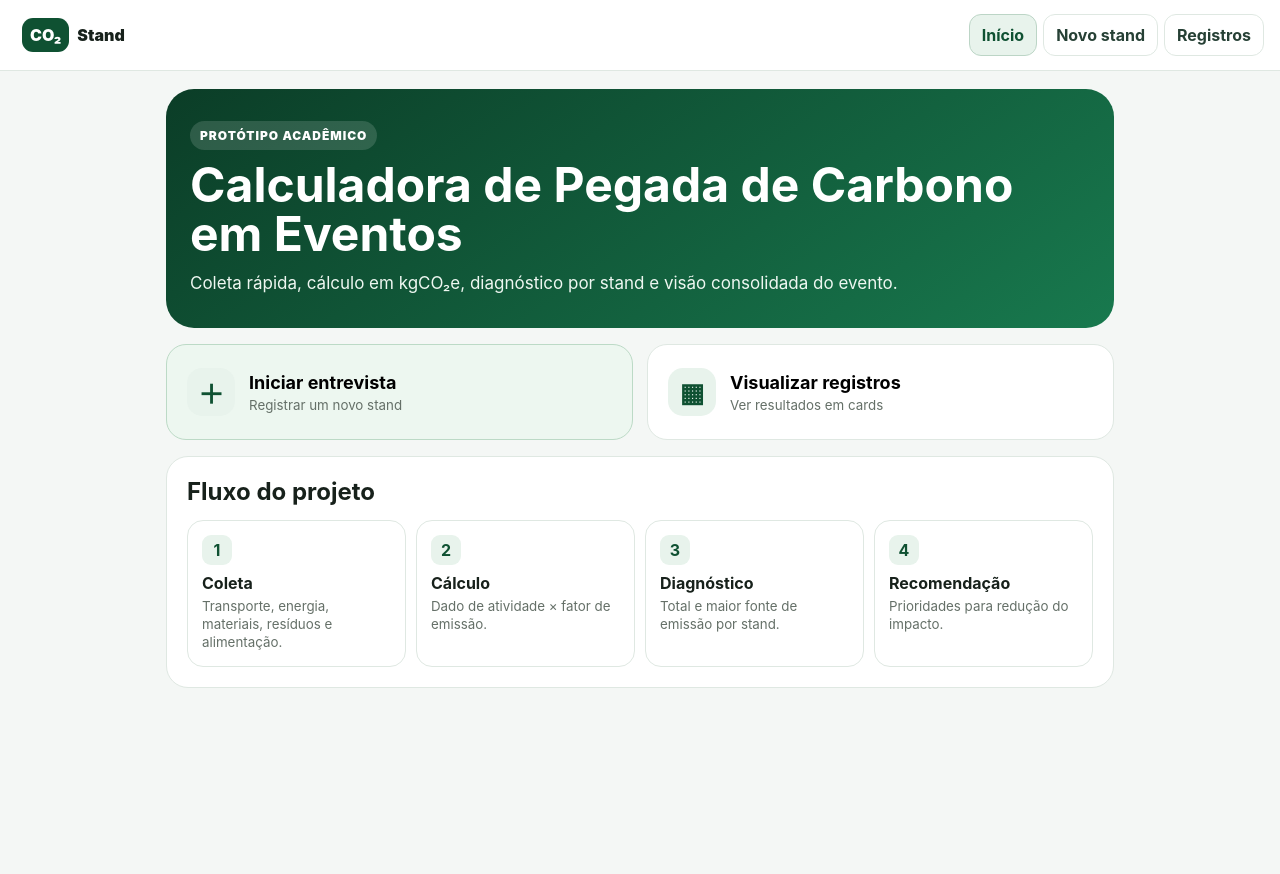
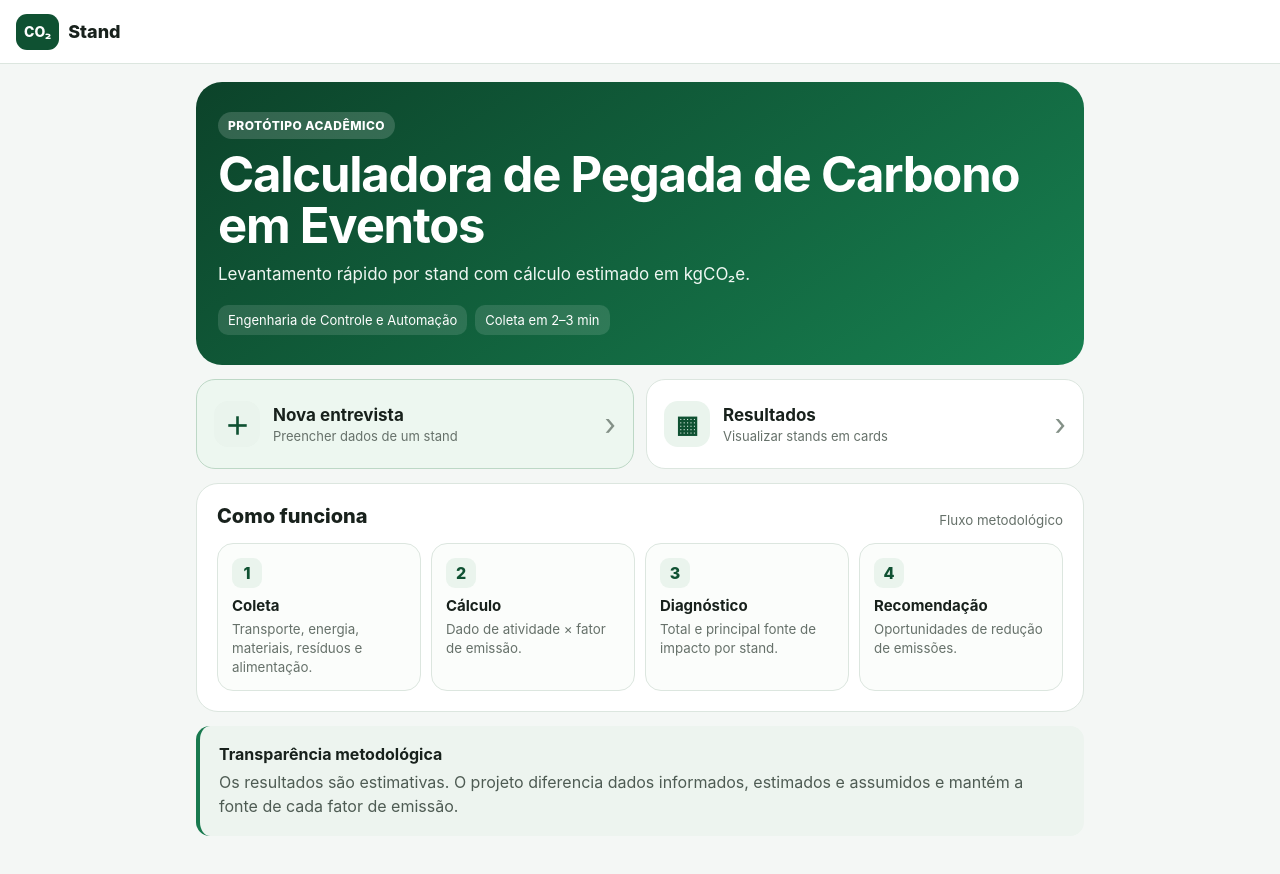
Before and after one commit to AllanViniciusSouza/-co2-stand, a plain HTML site: page index.html in a window 1280 px wide. Before the commit the page ends 800 px from the top, so only its background shows below. Drawn offline with Linux system fonts and the light colour scheme.

Commit message:
Add files via upload

```diff
--- a/config.js
+++ b/config.js
@@ -1,7 +1,7 @@
 window.CO2_STAND_CONFIG = {
-  recordsApiUrl: "",
+  recordsApiUrl: "https://script.google.com/macros/s/AKfycbyJy1cnxIOtoULiSJOzVn9tL5zUAQCf2zd0t5kiDRD3BtcJDAIUcHmxHkpTSNH70nUf/exec",
   demoRecords: [
-    { id:"ST-001", empresa:"Empresa teste", stand:"1", total:3.321, maiorFonte:"Transporte" },
-    { id:"ST-002", empresa:"Empresa teste 2", stand:"2", total:0.632, maiorFonte:"Transporte" }
+    { id: "ST-001", empresa: "Empresa teste", stand: "1", total: 3.321, maiorFonte: "Transporte" },
+    { id: "ST-002", empresa: "Empresa teste 2", stand: "2", total: 0.632, maiorFonte: "Transporte" }
   ]
 };
--- a/index.html
+++ b/index.html
@@ -2,100 +2,67 @@
 <html lang="pt-BR">
 <head>
   <meta charset="utf-8">
-  <meta name="viewport" content="width=device-width,initial-scale=1,viewport-fit=cover">
+  <meta name="viewport" content="width=device-width, initial-scale=1, viewport-fit=cover">
   <meta name="theme-color" content="#0f5132">
   <title>CO₂ Stand</title>
   <link rel="stylesheet" href="styles.css">
 </head>
 <body>
-  <header class="topbar">
-    <button id="homeBtn" class="brand" type="button" aria-label="Voltar ao início">
-      <span class="brand-mark">CO₂</span><span>Stand</span>
-    </button>
-    <nav>
-      <button class="nav-btn active" data-view="home" type="button">Início</button>
-      <button class="nav-btn" data-view="form" type="button">Novo stand</button>
-      <button class="nav-btn" data-view="records" type="button">Registros</button>
-    </nav>
+<header class="site-header">
+  <a class="brand" href="index.html">
+    <span class="brand-badge">CO₂</span>
+    <span>Stand</span>
+  </a>
 </header>
 
-  <main class="shell">
-    <section id="view-home" class="view active">
-      <div class="hero">
+<main class="page">
+  <section class="hero">
     <div class="eyebrow">Protótipo acadêmico</div>
     <h1>Calculadora de Pegada de Carbono em Eventos</h1>
-        <p>Coleta rápida, cálculo em kgCO₂e, diagnóstico por stand e visão consolidada do evento.</p>
-      </div>
-
-      <div class="home-actions">
-        <button class="action-card primary-card" data-go="form" type="button">
-          <span class="icon">＋</span>
-          <span><strong>Iniciar entrevista</strong><small>Registrar um novo stand</small></span>
-        </button>
-        <button class="action-card" data-go="records" type="button">
-          <span class="icon">▦</span>
-          <span><strong>Visualizar registros</strong><small>Ver resultados em cards</small></span>
-        </button>
-      </div>
-
-      <div class="flow-card">
-        <h2>Fluxo do projeto</h2>
-        <div class="flow">
-          <div><b>1</b><strong>Coleta</strong><small>Transporte, energia, materiais, resíduos e alimentação.</small></div>
-          <div><b>2</b><strong>Cálculo</strong><small>Dado de atividade × fator de emissão.</small></div>
-          <div><b>3</b><strong>Diagnóstico</strong><small>Total e maior fonte de emissão por stand.</small></div>
-          <div><b>4</b><strong>Recomendação</strong><small>Prioridades para redução do impacto.</small></div>
-        </div>
+    <p>Levantamento rápido por stand com cálculo estimado em kgCO₂e.</p>
+    <div class="hero-meta">
+      <span>Engenharia de Controle e Automação</span>
+      <span>Coleta em 2–3 min</span>
     </div>
   </section>
 
-    <section id="view-form" class="view">
-      <div class="section-head">
+  <section class="quick-actions">
+    <a class="quick-card primary" href="formulario.html">
+      <span class="quick-icon">＋</span>
       <div>
-          <span class="eyebrow dark">Coleta de campo</span>
-          <h2>Novo stand</h2>
+        <strong>Nova entrevista</strong>
+        <small>Preencher dados de um stand</small>
       </div>
-        <button class="back-btn" data-go="home" type="button">← Voltar ao início</button>
+      <span class="arrow">›</span>
+    </a>
+
+    <a class="quick-card" href="registros.html">
+      <span class="quick-icon">▦</span>
+      <div>
+        <strong>Resultados</strong>
+        <small>Visualizar stands em cards</small>
       </div>
-      <div class="iframe-card">
-        <iframe id="formFrame"
-          title="Formulário CO₂ Stand"
-          src="https://docs.google.com/forms/d/e/1FAIpQLSfuFohqosGGznFay9a0uaiHqSjnsMsaugek7HvO_qx8CaDmSg/viewform?embedded=true"
-          loading="lazy">Carregando…</iframe>
+      <span class="arrow">›</span>
+    </a>
+  </section>
+
+  <section class="section-card">
+    <div class="section-title">
+      <span>Como funciona</span>
+      <small>Fluxo metodológico</small>
     </div>
-      <div class="bottom-actions">
-        <button class="back-btn full" data-go="home" type="button">← Voltar ao início</button>
+    <div class="steps">
+      <div class="step"><span>1</span><strong>Coleta</strong><small>Transporte, energia, materiais, resíduos e alimentação.</small></div>
+      <div class="step"><span>2</span><strong>Cálculo</strong><small>Dado de atividade × fator de emissão.</small></div>
+      <div class="step"><span>3</span><strong>Diagnóstico</strong><small>Total e principal fonte de impacto por stand.</small></div>
+      <div class="step"><span>4</span><strong>Recomendação</strong><small>Oportunidades de redução de emissões.</small></div>
     </div>
   </section>
 
-    <section id="view-records" class="view">
-      <div class="section-head">
-        <div>
-          <span class="eyebrow dark">Resultados</span>
-          <h2>Registros dos stands</h2>
-        </div>
-        <button class="back-btn" data-go="home" type="button">← Voltar ao início</button>
-      </div>
-
-      <div id="recordSummary" class="summary-grid"></div>
-      <div class="record-toolbar">
-        <span id="recordStatus">Carregando registros…</span>
-        <button id="refreshBtn" type="button" class="small-btn">Atualizar</button>
-      </div>
-      <div id="recordList" class="records-grid" aria-live="polite"></div>
-
-      <div id="apiHelp" class="help-card hidden">
-        <strong>Integração pendente</strong>
-        <p>O visual de cards está pronto. Para atualizar automaticamente com novos envios, publique o Apps Script incluído no pacote e cole a URL em <code>config.js</code>.</p>
-      </div>
-
-      <div class="bottom-actions">
-        <button class="back-btn full" data-go="home" type="button">← Voltar ao início</button>
-      </div>
+  <section class="method-note">
+    <strong>Transparência metodológica</strong>
+    <p>Os resultados são estimativas. O projeto diferencia dados informados, estimados e assumidos e mantém a fonte de cada fator de emissão.</p>
   </section>
 </main>
-
-  <script src="config.js"></script>
-  <script src="app.js"></script>
 </body>
 </html>
--- a/styles.css
+++ b/styles.css
@@ -1,15 +1,37 @@
-:root{--green:#0f5132;--green2:#17784d;--ink:#17211b;--muted:#657068;--bg:#f4f7f5;--card:#fff;--line:#dfe8e2}
-*{box-sizing:border-box}html{scroll-behavior:smooth}body{margin:0;font-family:-apple-system,BlinkMacSystemFont,"Segoe UI",Roboto,Arial,sans-serif;background:var(--bg);color:var(--ink)}
-button{font:inherit}.topbar{position:sticky;top:0;z-index:20;display:flex;justify-content:space-between;align-items:center;gap:12px;padding:12px 16px;background:rgba(255,255,255,.96);border-bottom:1px solid var(--line);backdrop-filter:blur(10px)}
-.brand{border:0;background:transparent;display:flex;align-items:center;gap:8px;font-weight:900;color:var(--ink);cursor:pointer;padding:6px}.brand-mark{display:grid;place-items:center;background:var(--green);color:#fff;border-radius:11px;padding:7px 8px}
-nav{display:flex;gap:6px;overflow-x:auto}.nav-btn,.back-btn,.small-btn{border:1px solid var(--line);background:#fff;border-radius:12px;padding:10px 12px;font-weight:750;color:#264035;cursor:pointer}.nav-btn.active{background:#e8f3ec;color:var(--green);border-color:#bcd5c6}
-.shell{max-width:980px;margin:auto;padding:18px 16px 48px}.view{display:none}.view.active{display:block}
-.hero{background:linear-gradient(145deg,#0b3d27,#18794e);color:white;border-radius:28px;padding:32px 24px}.hero h1{font-size:clamp(30px,7vw,48px);line-height:1.03;margin:10px 0 12px}.hero p{font-size:17px;line-height:1.5;max-width:720px;margin:0;color:#eef7f1}
-.eyebrow{display:inline-block;font-size:12px;font-weight:900;letter-spacing:.08em;text-transform:uppercase;background:rgba(255,255,255,.14);padding:7px 10px;border-radius:999px}.eyebrow.dark{background:#e7f1ea;color:var(--green)}
-.home-actions{display:grid;grid-template-columns:1fr 1fr;gap:14px;margin-top:16px}.action-card{display:flex;gap:14px;align-items:center;text-align:left;border:1px solid var(--line);background:#fff;border-radius:20px;padding:20px;min-height:96px;cursor:pointer}.action-card.primary-card{background:#edf7f0;border-color:#bcdac6}.action-card .icon{display:grid;place-items:center;width:48px;height:48px;border-radius:15px;background:#e8f3ec;color:var(--green);font-size:26px;font-weight:800}.action-card strong{display:block;font-size:18px}.action-card small{display:block;color:var(--muted);margin-top:4px}
-.flow-card,.iframe-card,.help-card{background:#fff;border:1px solid var(--line);border-radius:22px;padding:20px;margin-top:16px}.flow-card h2{margin:0 0 14px}.flow{display:grid;grid-template-columns:repeat(4,1fr);gap:10px}.flow div{border:1px solid var(--line);border-radius:16px;padding:14px}.flow b{display:grid;place-items:center;width:30px;height:30px;border-radius:9px;background:#e8f3ec;color:var(--green);margin-bottom:8px}.flow strong,.flow small{display:block}.flow small{margin-top:5px;color:var(--muted);line-height:1.35}
-.section-head{display:flex;align-items:center;justify-content:space-between;gap:12px;margin-bottom:12px}.section-head h2{margin:5px 0 0;font-size:28px}.iframe-card{padding:6px;overflow:hidden}.iframe-card iframe{display:block;width:100%;height:78rem;border:0;border-radius:17px;background:#fff}.bottom-actions{margin-top:14px}.back-btn.full{width:100%;min-height:48px}
-.summary-grid{display:grid;grid-template-columns:repeat(4,1fr);gap:10px}.summary-card{background:#fff;border:1px solid var(--line);border-radius:17px;padding:14px}.summary-card small{display:block;color:var(--muted);font-weight:700}.summary-card strong{display:block;font-size:22px;margin-top:5px;color:var(--green)}
-.record-toolbar{display:flex;justify-content:space-between;align-items:center;gap:10px;margin:16px 0 10px;color:var(--muted);font-size:14px}.records-grid{display:grid;grid-template-columns:repeat(2,1fr);gap:12px}.record-card{background:#fff;border:1px solid var(--line);border-radius:20px;padding:18px}.record-card .record-top{display:flex;justify-content:space-between;gap:10px;align-items:flex-start}.record-id{font-size:12px;font-weight:900;color:var(--green);background:#e9f4ed;border-radius:999px;padding:6px 9px}.record-card h3{margin:10px 0 3px;font-size:19px}.record-card .stand{color:var(--muted);font-size:14px}.metric{display:flex;justify-content:space-between;gap:8px;border-top:1px solid #edf1ee;padding-top:10px;margin-top:12px}.metric span{color:var(--muted)}.metric strong{color:var(--ink)}.dominant{display:inline-block;margin-top:12px;background:#f3f6f4;border-radius:10px;padding:7px 9px;font-size:13px;color:#455149}.help-card{color:#4b5750}.help-card p{margin:6px 0 0;line-height:1.45}.hidden{display:none}
-@media(max-width:720px){.topbar{align-items:flex-start}.brand span:last-child{display:none}.nav-btn{padding:9px 10px;font-size:13px}.home-actions,.summary-grid,.records-grid{grid-template-columns:1fr}.flow{grid-template-columns:1fr 1fr}.section-head{align-items:flex-start}.section-head .back-btn{display:none}.iframe-card iframe{height:82rem}}
-@media(max-width:420px){.flow{grid-template-columns:1fr}.hero{padding:26px 18px;border-radius:22px}.shell{padding-left:12px;padding-right:12px}}
+:root{
+  --green:#0f5132;
+  --green2:#18794e;
+  --green-soft:#eaf4ed;
+  --bg:#f4f7f5;
+  --card:#ffffff;
+  --text:#18211c;
+  --muted:#66716a;
+  --line:#dce6df;
+}
+*{box-sizing:border-box}
+html{background:var(--bg)}
+body{margin:0;font-family:-apple-system,BlinkMacSystemFont,"Segoe UI",Roboto,Arial,sans-serif;color:var(--text);background:var(--bg);-webkit-font-smoothing:antialiased}
+a{text-decoration:none;color:inherit}button{font:inherit}
+.site-header{position:sticky;top:0;z-index:30;height:64px;display:flex;align-items:center;padding:0 16px;background:rgba(255,255,255,.96);border-bottom:1px solid var(--line);backdrop-filter:blur(12px)}
+.site-header.inner{justify-content:space-between}.brand{display:inline-flex;align-items:center;gap:9px;font-weight:850;font-size:18px}.brand-badge{display:grid;place-items:center;min-width:42px;height:36px;padding:0 8px;border-radius:11px;background:var(--green);color:white;font-size:14px}
+.back-link{min-width:78px;font-weight:750;color:var(--green)}.page-title{font-weight:800}.header-spacer{width:78px}
+.page{max-width:920px;margin:0 auto;padding:18px 16px 48px}
+.hero{border-radius:26px;padding:30px 22px;color:white;background:linear-gradient(145deg,#0c432a,#178050)}
+.hero h1{margin:11px 0 10px;font-size:clamp(31px,7vw,49px);line-height:1.04;letter-spacing:-.025em}.hero p{margin:0;font-size:17px;line-height:1.5;color:#eff7f2}
+.eyebrow{display:inline-flex;align-items:center;border-radius:999px;padding:6px 10px;font-size:12px;font-weight:850;letter-spacing:.04em;text-transform:uppercase;background:rgba(255,255,255,.16)}.eyebrow.green{background:var(--green-soft);color:var(--green)}
+.hero-meta{margin-top:18px;display:flex;flex-wrap:wrap;gap:8px}.hero-meta span{padding:7px 10px;border-radius:10px;background:rgba(255,255,255,.12);font-size:13px}
+.quick-actions{display:grid;grid-template-columns:1fr 1fr;gap:12px;margin-top:14px}.quick-card{min-height:90px;display:grid;grid-template-columns:auto 1fr auto;align-items:center;gap:13px;padding:17px;border-radius:19px;border:1px solid var(--line);background:var(--card)}.quick-card.primary{background:#edf7f0;border-color:#bdd8c6}
+.quick-icon{display:grid;place-items:center;width:46px;height:46px;border-radius:14px;background:var(--green-soft);color:var(--green);font-size:24px;font-weight:700}.quick-card strong{display:block;font-size:17px}.quick-card small{display:block;margin-top:3px;color:var(--muted);font-size:13px}.arrow{font-size:30px;color:#839087}
+.section-card{margin-top:14px;padding:20px;border:1px solid var(--line);border-radius:22px;background:var(--card)}.section-title{display:flex;align-items:flex-end;justify-content:space-between;gap:12px;margin-bottom:15px}.section-title span{font-size:20px;font-weight:850}.section-title small{color:var(--muted)}
+.steps{display:grid;grid-template-columns:repeat(4,1fr);gap:10px}.step{min-width:0;padding:14px;border:1px solid var(--line);border-radius:16px;background:#fbfdfb}.step span{display:grid;place-items:center;width:30px;height:30px;margin-bottom:8px;border-radius:9px;background:var(--green-soft);color:var(--green);font-weight:850}.step strong{display:block;font-size:15px}.step small{display:block;margin-top:5px;color:var(--muted);line-height:1.4}
+.method-note{margin-top:14px;padding:18px 19px;border-left:4px solid var(--green2);border-radius:14px;background:#edf4ef}.method-note p{margin:6px 0 0;color:#4e5b53;line-height:1.5}
+.form-shell{max-width:780px;margin:0 auto;padding:18px 12px 42px}.form-intro{padding:4px 4px 14px}.form-intro h1{margin:8px 0 5px;font-size:30px}.form-intro p{margin:0;color:var(--muted);line-height:1.45}
+.form-frame{overflow:hidden;border:1px solid var(--line);border-radius:20px;background:#fff}.form-frame iframe{display:block;width:100%;height:1650px;border:0;background:#fff}.bottom-home{display:flex;align-items:center;justify-content:center;min-height:50px;margin-top:14px;border-radius:14px;background:var(--green);color:#fff;font-weight:800}
+.records-page{max-width:900px}.records-hero h1{margin:8px 0 5px;font-size:31px}.records-hero p{margin:0;color:var(--muted);line-height:1.45}
+.summary-cards{display:grid;grid-template-columns:repeat(4,1fr);gap:10px;margin-top:16px}.summary-card{padding:15px;border:1px solid var(--line);border-radius:17px;background:#fff}.summary-card small{display:block;color:var(--muted);font-weight:650}.summary-card strong{display:block;margin-top:5px;color:var(--green);font-size:20px;line-height:1.2}
+.toolbar{display:flex;align-items:center;justify-content:space-between;gap:12px;margin:16px 0 10px;color:var(--muted);font-size:14px}.toolbar button{border:1px solid var(--line);background:#fff;color:var(--green);padding:9px 12px;border-radius:11px;font-weight:750}
+.record-list{display:grid;grid-template-columns:repeat(2,1fr);gap:12px}.record-card{padding:17px;border:1px solid var(--line);border-radius:19px;background:#fff}.record-card .top{display:flex;justify-content:space-between;gap:10px;align-items:flex-start}.record-id{display:inline-flex;padding:5px 8px;border-radius:999px;background:var(--green-soft);color:var(--green);font-size:12px;font-weight:850}.record-card h3{margin:9px 0 3px;font-size:18px}.record-card .stand{color:var(--muted);font-size:13px}
+.total-row{display:flex;justify-content:space-between;gap:10px;margin-top:13px;padding-top:11px;border-top:1px solid #edf1ee}.total-row span{color:var(--muted)}.total-row strong{font-size:16px}.source-pill{display:inline-flex;margin-top:10px;padding:6px 9px;border-radius:9px;background:#f3f6f4;color:#4e5b53;font-size:12px}
+.integration-notice{margin-top:14px;padding:16px;border-radius:14px;border:1px solid #e5d8a6;background:#fff9df;color:#60572e}.integration-notice p{margin:6px 0 0;line-height:1.4}.hidden{display:none}
+@media(max-width:720px){.quick-actions{grid-template-columns:1fr}.steps{grid-template-columns:1fr 1fr}.summary-cards{grid-template-columns:1fr 1fr}.record-list{grid-template-columns:1fr}.hero{padding:26px 18px}}
+@media(max-width:430px){.page{padding-left:12px;padding-right:12px}.steps{grid-template-columns:1fr}.summary-cards{grid-template-columns:1fr 1fr}.site-header{height:60px}}
```
Also changed, not shown: formulario.html (added, +35 -0 lines), records.js (added, +75 -0 lines), registros.html (added, +42 -0 lines), README.md. Lines whose indentation alone changed are shown as unchanged.
